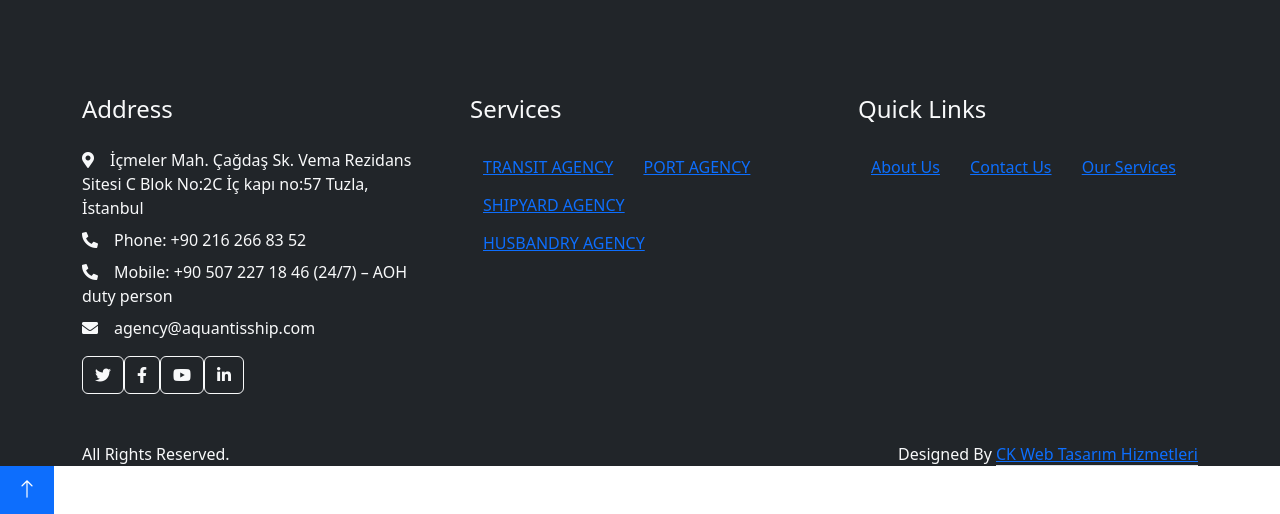
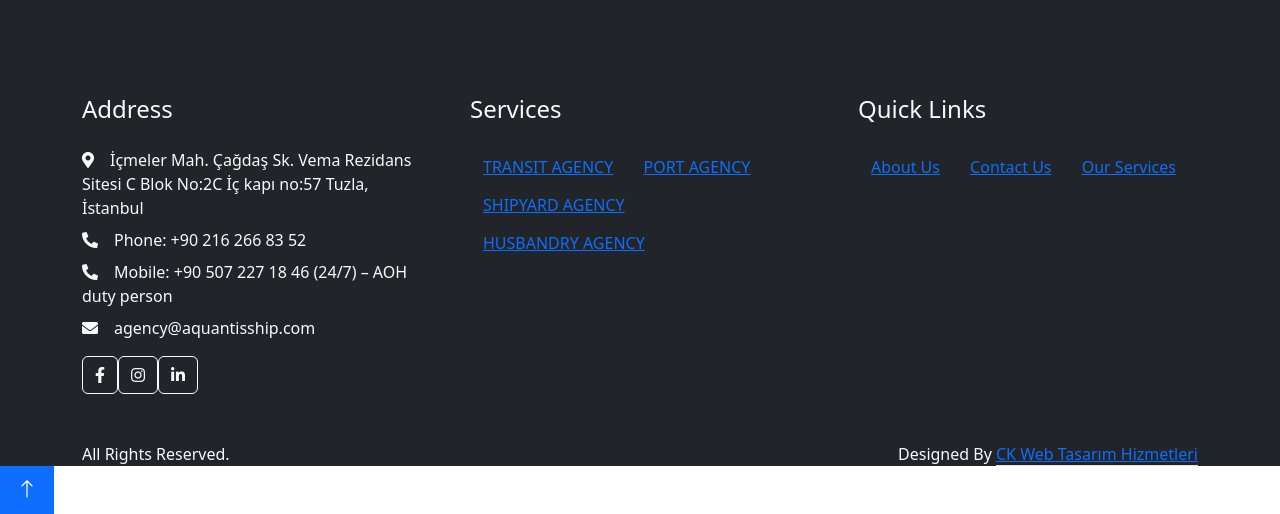
Before and after one commit to emreay58/aquantis2, a Django app: page /about/ in a window 1280 px wide. Shown: the part 2486-3000 px from the top of the page. Run offline with Django 5.2, Linux system fonts and the light colour scheme; some libraries are stand-ins or nearby versions.

Commit message:
güncelleme

```diff
--- a/aquantis/settings.py
+++ b/aquantis/settings.py
@@ -25,7 +25,7 @@ SECRET_KEY = 'django-insecure-75o9-6huu$l92y_ehkz1r0hu!kf99k-p&i3&_&2$2hox65q)wd
 # SECURITY WARNING: don't run with debug turned on in production!
 DEBUG = True
 
-ALLOWED_HOSTS = ["*"]
+ALLOWED_HOSTS = ["www.aquantisship.com"]
 
 
 # Application definition
--- a/templates/_footer.html
+++ b/templates/_footer.html
@@ -9,11 +9,10 @@
                     <p class="mb-2"><i class="fa fa-phone-alt me-3"></i>Mobile: +90 507 227 18 46 (24/7) – AOH duty person</p>
 
                     <p class="mb-2"><i class="fa fa-envelope me-3"></i>agency@aquantisship.com</p>
-                    <div class="d-flex pt-2">
-                        <a class="btn btn-outline-light btn-social" href=""><i class="fab fa-twitter"></i></a>
-                        <a class="btn btn-outline-light btn-social" href=""><i class="fab fa-facebook-f"></i></a>
-                        <a class="btn btn-outline-light btn-social" href=""><i class="fab fa-youtube"></i></a>
-                        <a class="btn btn-outline-light btn-social" href=""><i class="fab fa-linkedin-in"></i></a>
+                <div class="d-flex pt-2">
+                        <a class="btn btn-outline-light btn-social" href="https://www.facebook.com/profile.php?id=61588110690570"><i class="fab fa-facebook-f"></i></a>
+                        <a class="btn btn-outline-light btn-social" href="https://www.instagram.com/aquantisshipagency/"><i class="fab fa-instagram"></i></a>
+                        <a class="btn btn-outline-light btn-social" href="https://www.linkedin.com/company/111743984/admin/dashboard/"><i class="fab fa-linkedin-in"></i></a>
                     </div>
                 </div>
                 <div class="col-lg-4 col-md-6">
```
Also changed, not shown: db.sqlite3, 1 other file.
